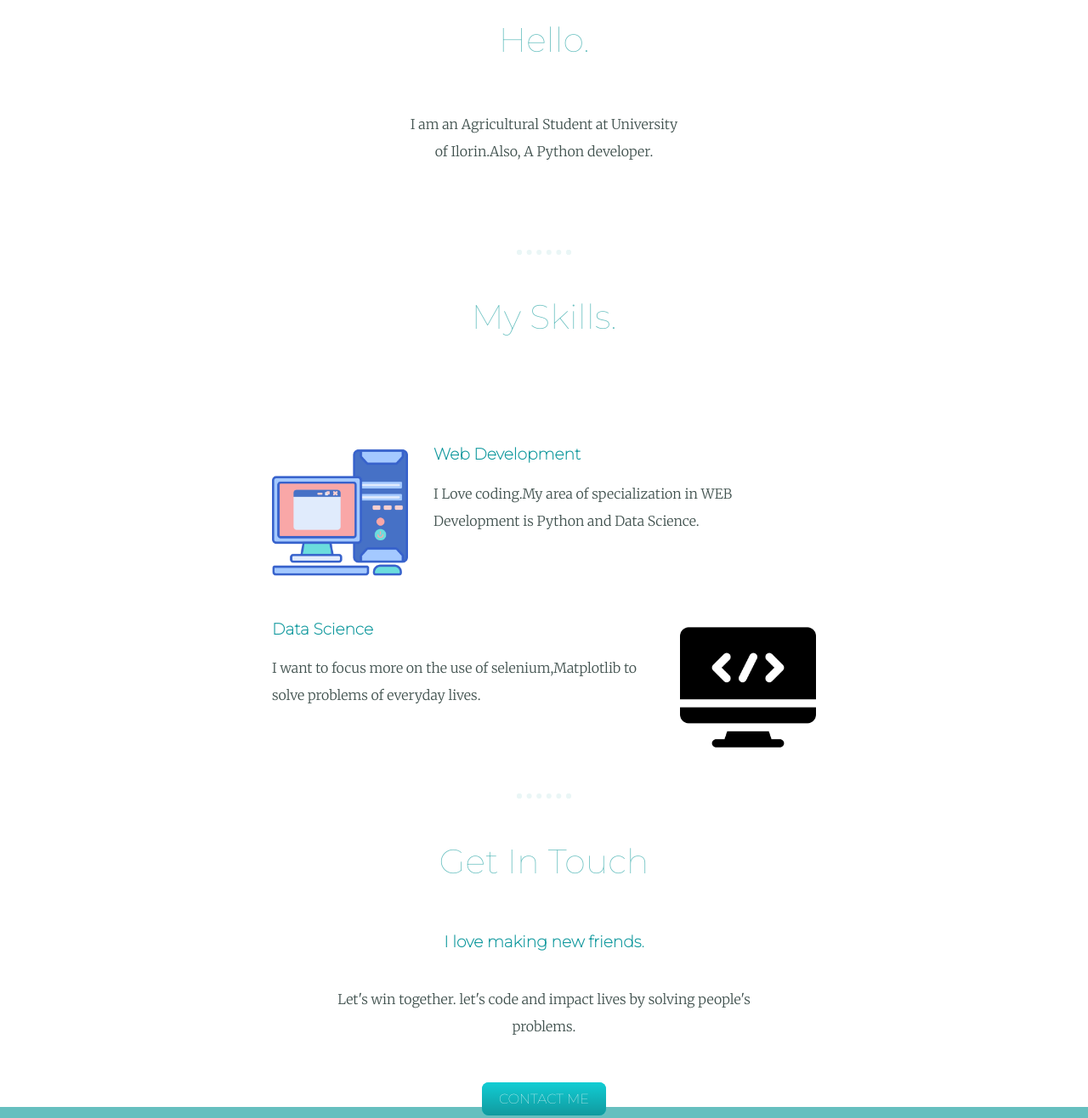
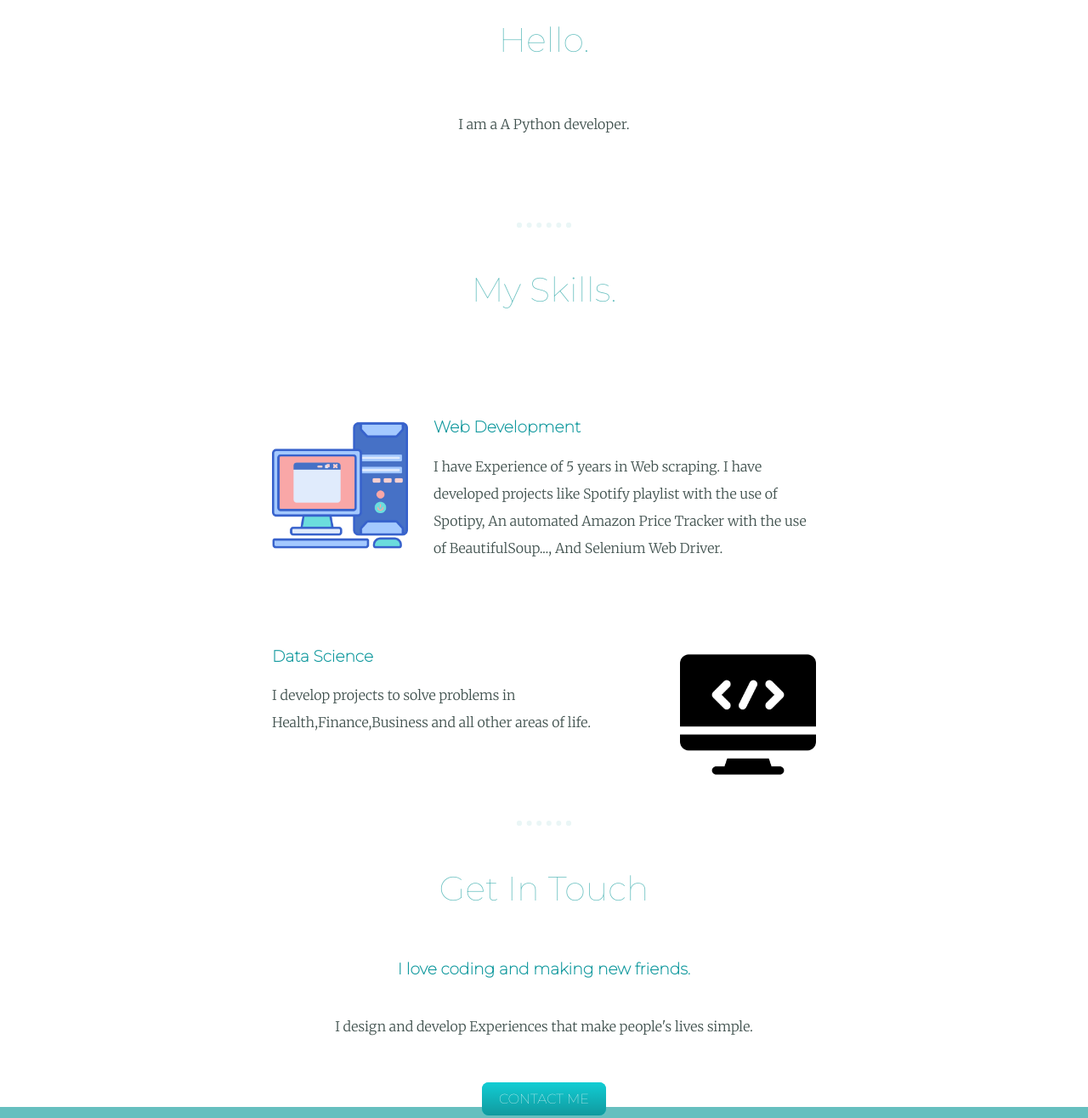
Before and after one commit to Abdulkareem150/my-website, a plain HTML site: page index.html in a window 1280 px wide. Shown: the part 1480-2796 px from the top of the page at 85% size. Drawn offline with Linux system fonts and the light colour scheme.

Commit message:
Update index.html

```diff
--- a/index.html
+++ b/index.html
@@ -19,7 +19,7 @@
       <div class="profile">
         <img src="lanre.png" alt="">
         <h2>Hello.</h2>
-        <p class="intro">I am an Agricultural Student at University of Ilorin.Also, A Python developer.</p>
+        <p class="intro">I am a A Python developer.</p>
       </div>
       <hr>
       <div class="skills">
@@ -27,18 +27,18 @@
         <div class="skill-row">
           <img class="computer" src="computer.png" alt="">
           <h3>Web Development</h3>
-         <p>I Love coding.My area of specialization in WEB Development is Python and Data Science.</p>
+         <p>I have Experience of 5 years in Web scraping. I have developed projects like Spotify playlist with the use of Spotipy, An automated Amazon Price Tracker with the use of BeautifulSoup..., And Selenium Web Driver.</p>
         </div>
         <div class="skill-row">
           <img class="coding" src="coding.png" alt="">
           <h3>Data Science</h3>
-          <p>I want to focus more on the use of selenium,Matplotlib to solve problems of everyday lives.</p>
+          <p>I develop projects to solve problems in Health,Finance,Business and all other areas of life.</p>
         </div>
       <hr>
       <div class="contact-me">
         <h2>Get In Touch</h2>
-        <h3>I love making new friends.</h3>
-        <p class="contact-Message">Let's win together. let's code and impact lives by solving people's problems.</p>
+        <h3>I love coding and making new friends.</h3>
+        <p class="contact-Message">I design and develop Experiences that make people's lives simple.</p>
         <a class="btn" href="mailto:paradoxoxymoron5@gmail.com">CONTACT ME</a>
       </div>
 
```
